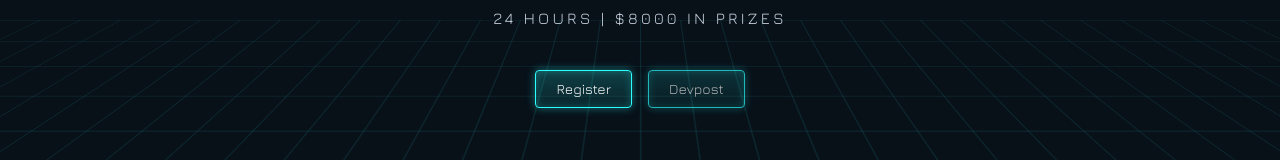
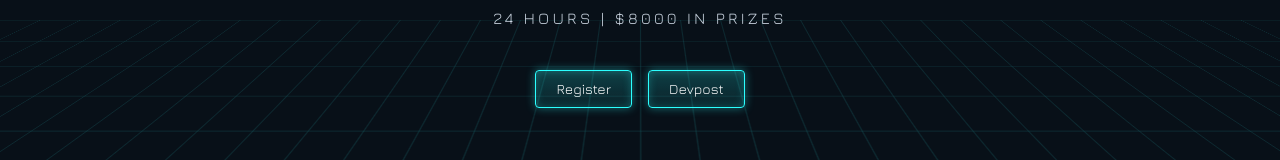
Before and after one commit to Dartmouth-Hacks/dartmouth-hacks.github.io, a React (Vite) app: page / in a window 1280 px wide. Shown: the part 355-515 px from the top of the page. Built offline with nearby package versions, Linux system fonts and the light colour scheme.

Commit message:
devpost link in Hero + fix schedule

```diff
--- a/src/components/Hero.tsx
+++ b/src/components/Hero.tsx
@@ -1,4 +1,3 @@
-import React from "react";
 
 export function Hero() {
   return (
@@ -28,13 +27,14 @@ export function Hero() {
         >
           Register
         </a>
-        <button
-          type="button"
-          disabled
-          className="btn-neon rounded px-5 py-2 text-sm bg-slate-600/40 text-slate-200 opacity-70 cursor-not-allowed"
+        <a
+          className="btn-neon rounded px-5 py-2 text-sm"
+          href="https://hackdartmouth-xi.devpost.com/"
+          target="_blank"
+          rel="noreferrer"
         >
           Devpost
-        </button>
+        </a>
       </div>
       {/* grid floor effect */}
       <div
--- a/src/components/Schedule.tsx
+++ b/src/components/Schedule.tsx
@@ -7,7 +7,6 @@ type ScheduleItem = {
 const saturdayEvents: ScheduleItem[] = [
   { time: '8:30 AM - 10:30 AM', event: 'Check-in', location: 'Atrium' },
   { time: '9:30 AM - 10:00 AM', event: 'Walkthrough Building', location: 'Meet in Atrium' },
-  { time: '2:00 PM - 2:30 PM', event: 'Workshop: FirstCapital VC Workshop', location: '008' },
   { time: '10:30 AM - 11:00 AM', event: 'Opening Ceremony', location: 'Atrium' },
   { time: '11:00 AM', event: 'Hacking Begins', location: '009, B10, B11, 001' },
   { time: '11:00 AM - 11:30 AM', event: 'Workshop: Finding a team', location: 'Atrium' },
@@ -25,6 +24,7 @@ const saturdayEvents: ScheduleItem[] = [
   },
   { time: '1:00 PM', event: 'Lunch (Domino\'s)', location: 'Atrium' },
   { time: '1:15 PM - 2:00 PM', event: 'Workshop: Figma Workshop', location: '008' },
+  { time: '2:00 PM - 2:30 PM', event: 'Workshop: FirstCapital VC Workshop', location: '008' },
   { time: '3:00 PM - 3:30 PM', event: 'Workshop: Hacking with Github', location: '008' },
   { time: '3:00 PM - 5:00 PM', event: 'Office Hours', location: 'HackDartmouth' },
   { time: '3:30 PM - 4:00 PM', event: 'Workshop: Intro to AI with Google Studio', location: '008' },
@@ -33,12 +33,10 @@ const saturdayEvents: ScheduleItem[] = [
   { time: '7:00 PM', event: 'Dinner', location: 'Atrium' },
   { time: '11:00 PM - 12:00 AM', event: 'Trivia Tournament (Kahoot)', location: 'Atrium' },
   { time: '12:00 AM', event: 'Coffee/Snacks/Drinks Setup', location: 'Atrium' },
-  { time: '12:00 AM - 1:00 AM', event: 'Trivia Tournament', location: 'Atrium' },
 ];
 
 const sundayEvents: ScheduleItem[] = [
   { time: '1:00 AM - 3:00 AM', event: 'Movie Night', location: 'Atrium' },
-  { time: '2:00 AM', event: 'Movie Night', location: 'Atrium' },
   { time: '7:30 AM', event: 'Breakfast pick-up', location: "Lou's" },
   { time: '8:00 AM', event: 'Breakfast (Lou\'s)', location: 'Atrium' },
   { time: '9:00 AM - 11:00 AM', event: 'Last minute office hours', location: 'Atrium' },
```
